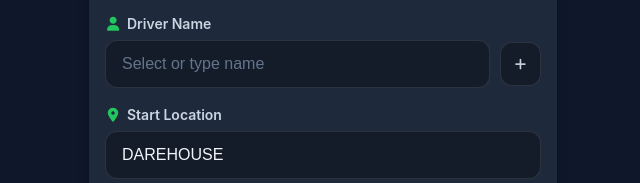
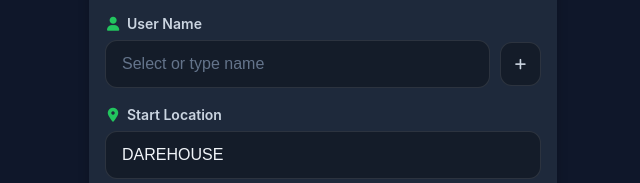
Before and after one commit to RockybhaiRakesh/Trip_Tracker, a plain HTML site: page index.html in a window 1280 px wide. Shown: the part 404-587 px from the top of the page, 317-957 px from the left. Drawn offline with Linux system fonts and the light colour scheme.

Commit message:
Update names

```diff
--- a/index.html
+++ b/index.html
@@ -631,7 +631,7 @@
             </div>
 
             <div class="form-group">
-              <label for="name"><i class="fas fa-user"></i> Driver Name</label>
+              <label for="name"><i class="fas fa-user"></i> User Name</label>
               <div class="inline-input">
                 <div class="input-wrapper">
                   <input type="text" id="name" list="namesList" placeholder="Select or type name" required />
@@ -758,7 +758,7 @@
                 <thead>
                   <tr>
                     <th>Date</th>
-                    <th>Driver</th>
+                    <th>User</th>
                     <th>Start</th>
                     <th>TO</th>
                     <th>Destination</th>
```
